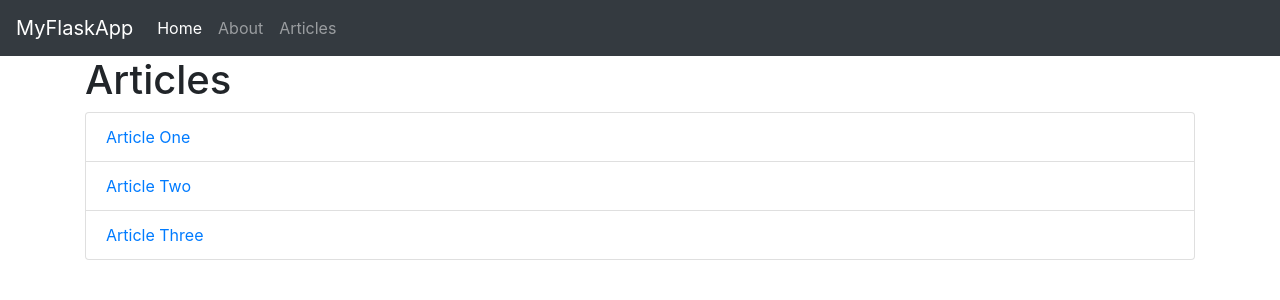
After one commit to PriscillaRoy/30DaysOfCoding, a Flask app: page /articles2 in a window 1280 px wide. The commit adds this page. Shown: the top 300 px of the page. Run offline with Flask 2, Linux system fonts and the light colour scheme; some libraries are stand-ins or nearby versions.

Commit message:
sql update

```diff
--- a/02_myflaskapp/app.py
+++ b/02_myflaskapp/app.py
@@ -1,6 +1,9 @@
 from flask import Flask, render_template
-from data import articles
+from data import Articles
+
 app = Flask(__name__)
+
+Articles = Articles()
 
 @app.route('/')
 def index():
@@ -14,5 +17,19 @@ def index():
 @app.route('/about')
 def about():
     return render_template('about.html')
+
+@app.route('/articles')
+def articles():
+    return render_template('articles.html')
+
+@app.route('/articles2')
+def articles2():
+    return render_template('articles2.html', articles= Articles)
+
+@app.route('/article/<string:id>/')
+def article(id):
+    return render_template('article.html', id = id)
+
+
 if __name__ == '__main__':
     app.run(debug=True)
--- a/02_myflaskapp/data.py
+++ b/02_myflaskapp/data.py
@@ -1,5 +1,5 @@
 def Articles():
-    articles = {
+    articles = [
         {
             'id' : 1,
             'title' : 'Article One',
@@ -22,5 +22,5 @@ def Articles():
             'create_date': '04-25-2017'
         }
 
-    }
+    ]
     return articles
--- /dev/null
+++ b/02_myflaskapp/doc.txt
@@ -0,0 +1,2 @@
+<!--Double Curly Braces for dynamic variables/value - {{}}-->
+<!--{% %} for logic-->
--- /dev/null
+++ b/02_myflaskapp/templates/articles2.html
@@ -0,0 +1,16 @@
+{% extends 'layout.html' %}
+
+{% block body %}
+
+<h1>Articles</h1>
+
+<ul class = "list-group">
+    {% for article in articles%}
+       <li class = "list-group-item">
+           <a href="article/{{article.id}}"> {{article.title}}</a>
+       </li>
+    {% endfor %}
+</ul>
+
+
+{% endblock %}
--- a/02_myflaskapp/templates/includes/_navbar.html
+++ b/02_myflaskapp/templates/includes/_navbar.html
@@ -12,9 +12,12 @@
           <li class="nav-item">
             <a class="nav-link" href="/about">About</a>
           </li>
+          <!--<li class="nav-item">-->
+            <!--&lt;!&ndash;<a class="nav-link disabled" href="#">Disabled</a>&ndash;&gt;-->
+             <!--<a class="nav-link" href="/articles">Articles</a>-->
+          <!--</li>-->
           <li class="nav-item">
-            <!--<a class="nav-link disabled" href="#">Disabled</a>-->
-              <a class="nav-link" href="/articles">Articles</a>
+            <a class="nav-link" href="/articles2">Articles</a>
           </li>
           <!--<li class="nav-item dropdown">-->
             <!--<a class="nav-link dropdown-toggle" href="https://example.com" id="dropdown01" data-toggle="dropdown" aria-haspopup="true" aria-expanded="false">Dropdown</a>-->
@@ -24,10 +27,11 @@
               <!--<a class="dropdown-item" href="#">Something else here</a>-->
             <!--</div>-->
           <!--</li>-->
-        <form class="form-inline my-2 my-lg-0">
-          <input class="form-control mr-sm-2" type="text" placeholder="Search" aria-label="Search">
-          <button class="btn btn-outline-success my-2 my-sm-0" type="submit">Search</button>
-        </form>
+        <!--<form class="form-inline my-2 my-lg-0">-->
+          <!--<input class="form-control mr-sm-2" type="text" placeholder="Search" aria-label="Search">-->
+          <!--<button class="btn btn-outline-success my-2 my-sm-0" type="submit">Search</button>-->
+        <!--</form>-->
+        </ul>
       </div>
     </nav>
 
```
Also changed, not shown: 02_myflaskapp/templates/about2.html (added, +13 -0 lines), 02_myflaskapp/templates/article.html (added, +9 -0 lines), 02_myflaskapp/templates/articles.html (added, +37 -0 lines), 2 other files.
